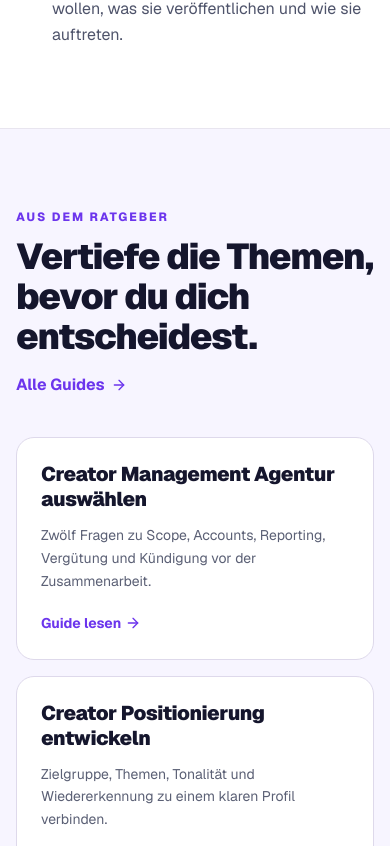
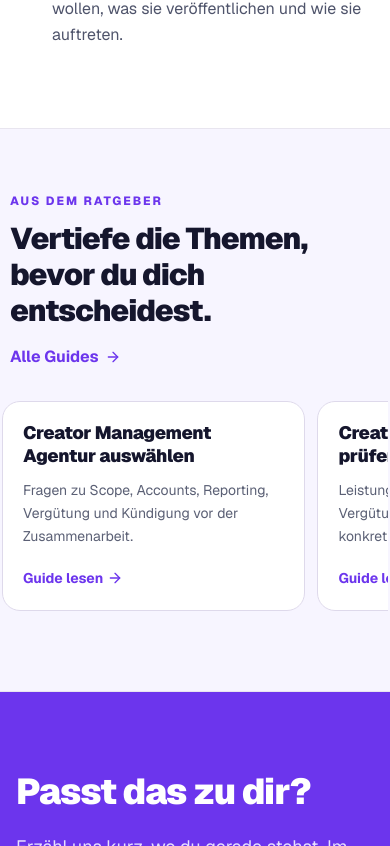
Before and after one commit to tim909wl/prom4fans, a Next.js app: page /de/creator-management in a window 390 px wide. Shown: the part 3818-4664 px from the top of the page. Built offline with nearby package versions, Linux system fonts and the light colour scheme; no server answers.

Commit message:
seo: strengthen internal links from service pages

```diff
--- a/components/service-landing-shell.tsx
+++ b/components/service-landing-shell.tsx
@@ -27,13 +27,17 @@ type ServicePageContent = {
 
 const guideRecommendations: Record<ServiceSlug, Array<{ href: string; title: string; text: string }>> = {
   'creator-management': [
-    { href: '/ratgeber/creator-management-agentur', title: 'Creator Management Agentur auswählen', text: 'Zwölf Fragen zu Scope, Accounts, Reporting, Vergütung und Kündigung vor der Zusammenarbeit.' },
+    { href: '/ratgeber/creator-management-agentur', title: 'Creator Management Agentur auswählen', text: 'Fragen zu Scope, Accounts, Reporting, Vergütung und Kündigung vor der Zusammenarbeit.' },
+    { href: '/ratgeber/creator-agentur-vertrag-checkliste', title: 'Creator-Agentur Vertrag prüfen', text: 'Leistungsumfang, Zugänge, Rechte, Vergütung und Exit vor der Unterschrift konkret klären.' },
+    { href: '/ratgeber/onlyfans-management-vs-selbst-machen', title: 'Management oder selbst machen?', text: 'Zeit, Kontrolle, Kosten und operative Engpässe nüchtern miteinander vergleichen.' },
     { href: '/ratgeber/creator-positionierung', title: 'Creator Positionierung entwickeln', text: 'Zielgruppe, Themen, Tonalität und Wiedererkennung zu einem klaren Profil verbinden.' },
     { href: '/ratgeber/creator-kennzahlen', title: 'Creator-Kennzahlen verstehen', text: 'Reichweite, Profilbesuche, Conversion und Retention als zusammenhängendes System lesen.' },
   ],
   'onlyfans-management': [
     { href: '/ratgeber/onlyfans-starten', title: 'OnlyFans starten: 30-Tage-Plan', text: 'Ein realistischer Start mit Positionierung, Content-Puffer, Sicherheit und Distribution.' },
-    { href: '/ratgeber/onlyfans-profil-optimieren', title: 'OnlyFans Profil optimieren', text: 'Bio, visuelle Linie und Erwartung so ausrichten, dass neue Besucher das Profil schneller verstehen.' },
+    { href: '/ratgeber/onlyfans-bio-schreiben', title: 'OnlyFans Bio schreiben', text: 'Positionierung, Erwartung und Call-to-Action in wenigen klaren Zeilen verbinden.' },
+    { href: '/ratgeber/onlyfans-preise-festlegen', title: 'OnlyFans Preise festlegen', text: 'Preisstrategie gemeinsam mit Content, Zielgruppe, Conversion und Verlängerungen betrachten.' },
+    { href: '/ratgeber/onlyfans-follower-gewinnen', title: 'OnlyFans Follower gewinnen', text: 'Reichweite als Funnel von Discovery über Vertrauen bis zur Handlung aufbauen.' },
     { href: '/ratgeber/social-media-funnel', title: 'Social Media Funnel für Creator', text: 'Aufmerksamkeit, Wiedererkennung, Vertrauen und Conversion sinnvoll miteinander verbinden.' },
   ],
 };
@@ -120,19 +124,19 @@ export function ServiceLandingShell({ locale, page }: { locale: Locale; page: Se
         </section>
 
         {locale === 'de' && (
-          <section className="border-y border-[#e8e5ef] bg-[#f7f5ff] py-20 text-[#15162d] md:py-24">
-            <div className="mx-auto w-[min(100%-2rem,78rem)]">
+          <section className="border-y border-[#e8e5ef] bg-[#f7f5ff] py-16 text-[#15162d] md:py-24">
+            <div className="mx-auto w-[min(100%-1.25rem,78rem)] sm:w-[min(100%-2rem,78rem)]">
               <div className="flex flex-col gap-4 md:flex-row md:items-end md:justify-between">
                 <div>
                   <p className="text-xs font-extrabold uppercase tracking-[.16em] text-[#6c35ed]">Aus dem Ratgeber</p>
-                  <h2 className="mt-3 max-w-3xl text-4xl font-black tracking-[-.03em] md:text-5xl">Vertiefe die Themen, bevor du dich entscheidest.</h2>
+                  <h2 className="mt-3 max-w-3xl text-3xl font-black tracking-[-.03em] sm:text-4xl md:text-5xl">Vertiefe die Themen, bevor du dich entscheidest.</h2>
                 </div>
                 <Link href="/ratgeber" className="inline-flex items-center gap-1.5 font-bold text-[#6c35ed]">Alle Guides <ArrowRight className="size-4" aria-hidden /></Link>
               </div>
-              <div className="mt-10 grid gap-4 md:grid-cols-3">
+              <div className="-mx-2 mt-8 flex snap-x gap-3 overflow-x-auto px-2 pb-4 [scrollbar-width:none] sm:mx-0 sm:grid sm:grid-cols-2 sm:overflow-visible sm:px-0 sm:pb-0 lg:grid-cols-3 [&::-webkit-scrollbar]:hidden">
                 {guideRecommendations[page.slug].map((guide) => (
-                  <Link key={guide.href} href={guide.href} className="group rounded-2xl border border-[#ded9eb] bg-white p-6 transition hover:-translate-y-0.5 hover:border-[#6c35ed]/40 hover:shadow-lg">
-                    <h3 className="text-xl font-black leading-tight tracking-[-.02em]">{guide.title}</h3>
+                  <Link key={guide.href} href={guide.href} className="group min-w-[82%] snap-start rounded-2xl border border-[#ded9eb] bg-white p-5 transition hover:-translate-y-0.5 hover:border-[#6c35ed]/40 hover:shadow-lg sm:min-w-0 sm:p-6">
+                    <h3 className="text-lg font-black leading-tight tracking-[-.02em] sm:text-xl">{guide.title}</h3>
                     <p className="mt-3 text-sm leading-relaxed text-[#5b6075]">{guide.text}</p>
                     <span className="mt-5 inline-flex items-center gap-1 text-sm font-bold text-[#6c35ed]">Guide lesen <ArrowRight className="size-4 transition-transform group-hover:translate-x-1" aria-hidden /></span>
                   </Link>
```
